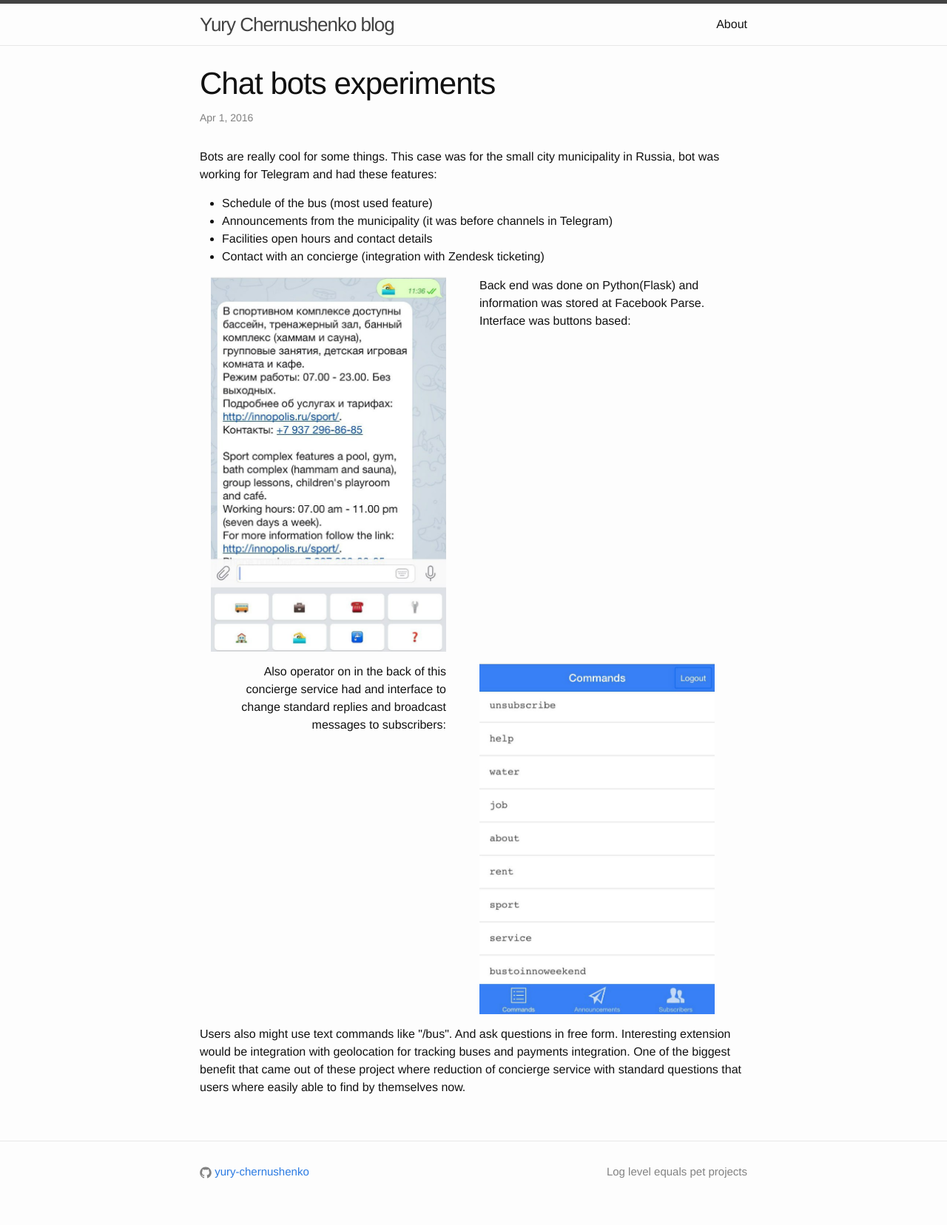
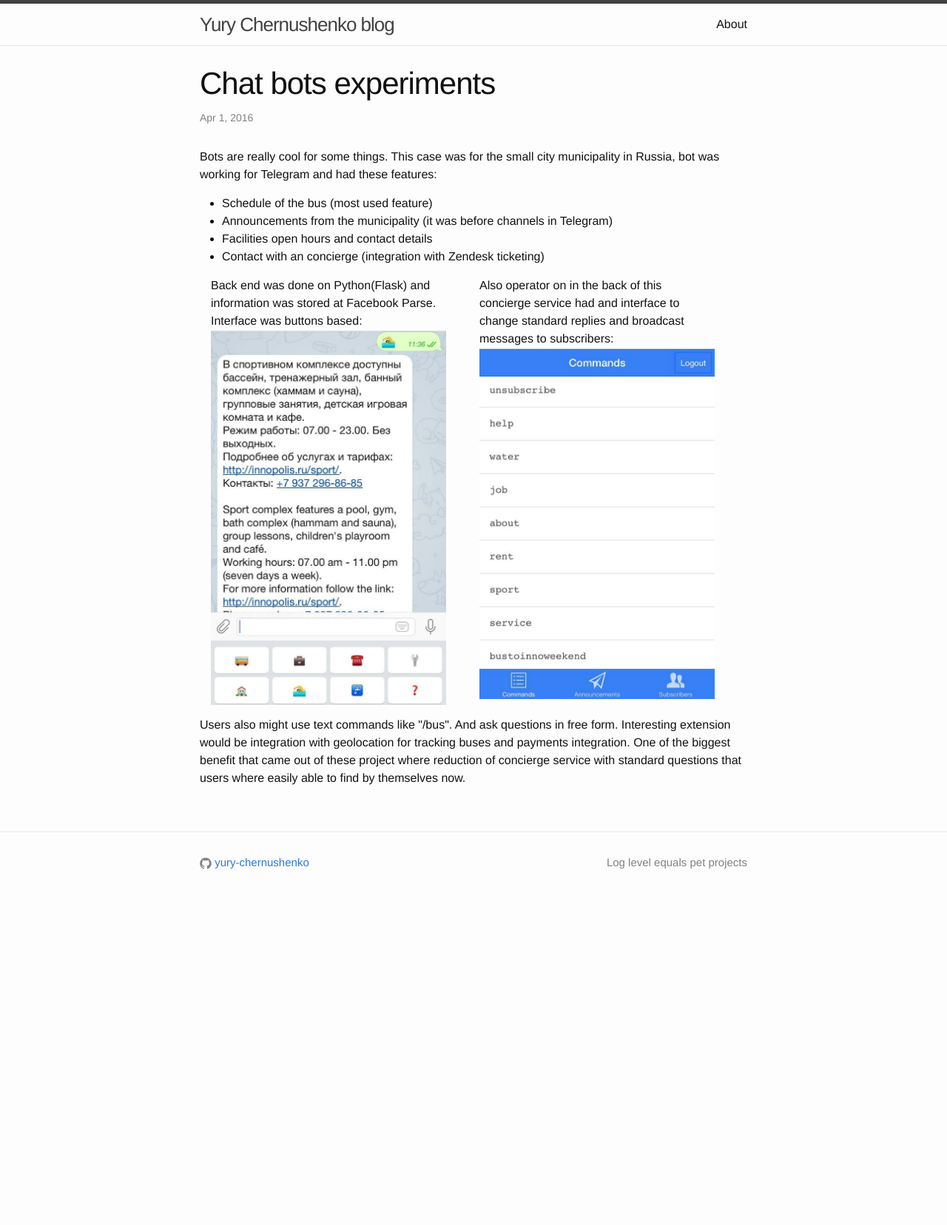
Before and after one commit to yury-chernushenko/yury-chernushenko.github.io, a Jekyll site: the page built from _posts/2016-04-01-bots-experiments.md, in a window 1280 px wide. Shown: the whole page at 74% size. Built offline with Jekyll 4.4.1, drawn with Linux system fonts in a browser that asks for light colours; after the commit the page ends 1237 px from its top, so only the background shows below that.

Commit message:
Add post

```diff
--- a/_posts/2016-04-01-bots-experiments.md
+++ b/_posts/2016-04-01-bots-experiments.md
@@ -41,22 +41,15 @@
 * Contact with an concierge (integration with Zendesk ticketing)
 
 <div class="text-col text-col-1">
-  <div style="text-align:left;"><img src="/assets/2016-04-01-interface.jpg">  </div>
+  <div style="text-align:left;">
+    Back end was done on Python(Flask) and information was stored at Facebook Parse. Interface was buttons based:
+    <img src="/assets/2016-04-01-interface.jpg">
+  </div>
 </div>
 
 <div class="text-col text-col-2">
-  Back end was done on Python(Flask) and information was stored at Facebook Parse. Interface was buttons based:
-</div>
-
-<p>
-</p>
-
-<div class="text-full-width">
-  <div class="text-col text-col-1">
-    <div style="text-align:right;">Also operator on in the back of this concierge service had and interface to change standard replies and broadcast messages to subscribers:</div>
-  </div>
-
-  <div class="text-col text-col-2">
+  <div style="text-align:left;">
+    Also operator on in the back of this concierge service had and interface to change standard replies and broadcast messages to subscribers:
     <img src="/assets/2016-04-01-operator.jpg">
   </div>
 </div>
```
